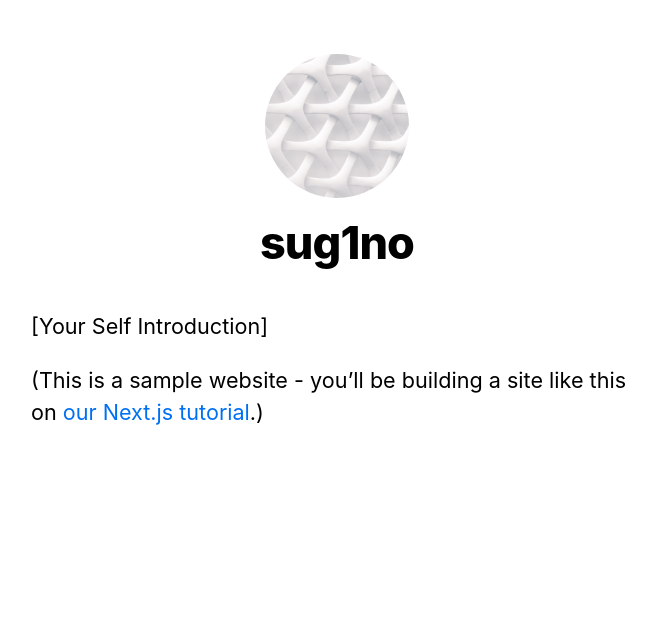
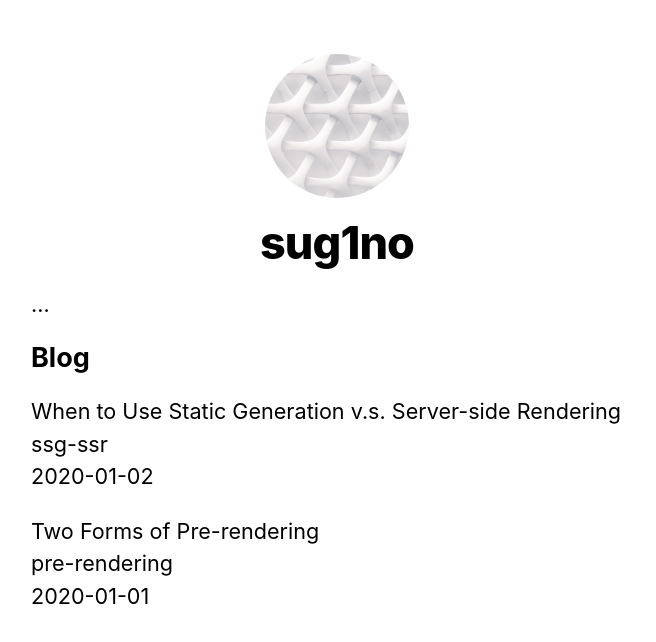
Before and after one commit to sug1no/Next.jsTutorial, a Next.js app in the folder nextjs-blog/: page / in a window 1280 px wide. Shown: the top 642 px of the page, without its empty margins (303-959 px from the left). Built offline with nearby package versions, Linux system fonts and the light colour scheme.

Commit message:
https://nextjs.org/learn/basics/data-fetching/implement-getstaticprops add posts.js and .md files.

```diff
--- /dev/null
+++ b/nextjs-blog/lib/posts.js
@@ -0,0 +1,35 @@
+import fs from 'fs'
+import path from 'path'
+import matter from 'gray-matter'
+
+const postsDirectory = path.join(process.cwd(), 'posts')
+
+export function getSortedPostsData() {
+  // Get file names under /posts
+  const fileNames = fs.readdirSync(postsDirectory)
+  const allPostsData = fileNames.map(fileName => {
+    // Remove ".md" from file name to get id
+    const id = fileName.replace(/\.md$/, '')
+
+    // Read markdown file as string
+    const fullPath = path.join(postsDirectory, fileName)
+    const fileContents = fs.readFileSync(fullPath, 'utf8')
+
+    // Use gray-matter to parse the post metadata section
+    const matterResult = matter(fileContents)
+
+    // Combine the data with the id
+    return {
+      id,
+      ...matterResult.data
+    }
+  })
+  // Sort posts by date
+  return allPostsData.sort((a, b) => {
+    if (a.date < b.date) {
+      return 1
+    } else {
+      return -1
+    }
+  })
+}
--- a/nextjs-blog/package.json
+++ b/nextjs-blog/package.json
@@ -8,6 +8,7 @@
     "start": "next start"
   },
   "dependencies": {
+    "gray-matter": "^4.0.2",
     "next": "^10.0.0",
     "react": "16.13.1",
     "react-dom": "16.13.1"
--- a/nextjs-blog/pages/index.js
+++ b/nextjs-blog/pages/index.js
@@ -1,19 +1,35 @@
 import Head from 'next/head'
 import Layout, { siteTitle } from '../components/layout'
 import utilStyles from '../styles/utils.module.css'
+import { getSortedPostsData } from '../lib/posts'
 
-export default function Home() {
+export async function getStaticProps() {
+  const allPostsData = getSortedPostsData()
+  return {
+    props: {
+      allPostsData
+    }
+  }
+}
+
+export default function Home({ allPostsData }) {
   return (
     <Layout home>
-      <Head>
-        <title>{siteTitle}</title>
-      </Head>
-      <section className={utilStyles.headingMd}>
-        <p>[Your Self Introduction]</p>
-        <p>
-          (This is a sample website - you’ll be building a site like this on{' '}
-          <a href="https://nextjs.org/learn">our Next.js tutorial</a>.)
-        </p>
+      <Head>…</Head>
+      <section className={utilStyles.headingMd}>…</section>
+      <section className={`${utilStyles.headingMd} ${utilStyles.padding1px}`}>
+        <h2 className={utilStyles.headingLg}>Blog</h2>
+        <ul className={utilStyles.list}>
+          {allPostsData.map(({ id, date, title }) => (
+            <li className={utilStyles.listItem} key={id}>
+              {title}
+              <br />
+              {id}
+              <br />
+              {date}
+            </li>
+          ))}
+        </ul>
       </section>
     </Layout>
   )
--- /dev/null
+++ b/nextjs-blog/posts/pre-rendering.md
@@ -0,0 +1,11 @@
+---
+title: 'Two Forms of Pre-rendering'
+date: '2020-01-01'
+---
+
+Next.js has two forms of pre-rendering: **Static Generation** and **Server-side Rendering**. The difference is in **when** it generates the HTML for a page.
+
+- **Static Generation** is the pre-rendering method that generates the HTML at **build time**. The pre-rendered HTML is then _reused_ on each request.
+- **Server-side Rendering** is the pre-rendering method that generates the HTML on **each request**.
+
+Importantly, Next.js lets you **choose** which pre-rendering form to use for each page. You can create a "hybrid" Next.js app by using Static Generation for most pages and using Server-side Rendering for others.
--- /dev/null
+++ b/nextjs-blog/posts/ssg-ssr.md
@@ -0,0 +1,19 @@
+---
+title: 'When to Use Static Generation v.s. Server-side Rendering'
+date: '2020-01-02'
+---
+
+We recommend using **Static Generation** (with and without data) whenever possible because your page can be built once and served by CDN, which makes it much faster than having a server render the page on every request.
+
+You can use Static Generation for many types of pages, including:
+
+- Marketing pages
+- Blog posts
+- E-commerce product listings
+- Help and documentation
+
+You should ask yourself: "Can I pre-render this page **ahead** of a user's request?" If the answer is yes, then you should choose Static Generation.
+
+On the other hand, Static Generation is **not** a good idea if you cannot pre-render a page ahead of a user's request. Maybe your page shows frequently updated data, and the page content changes on every request.
+
+In that case, you can use **Server-Side Rendering**. It will be slower, but the pre-rendered page will always be up-to-date. Or you can skip pre-rendering and use client-side JavaScript to populate data.
```
Also changed, not shown: 1 other file (tests, documents, lock files or other folders).
